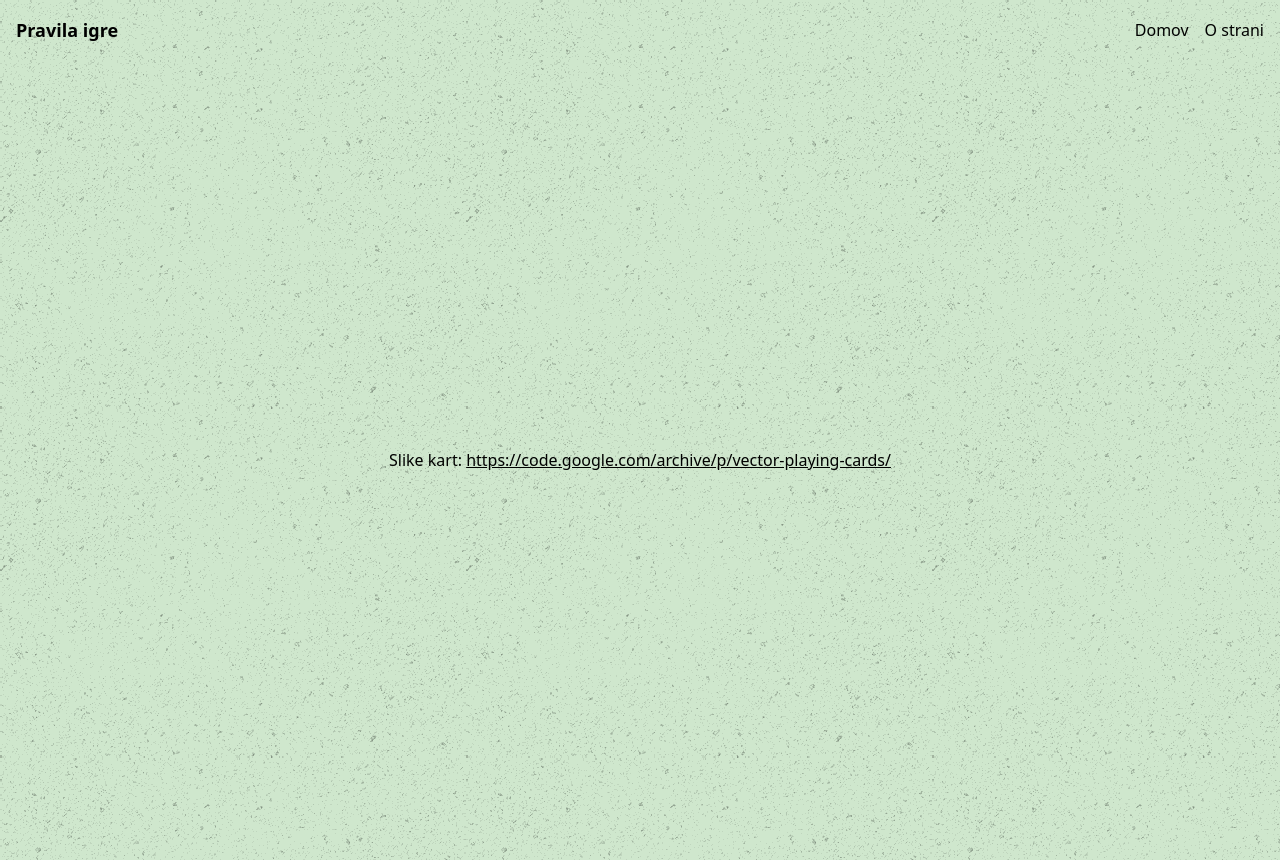
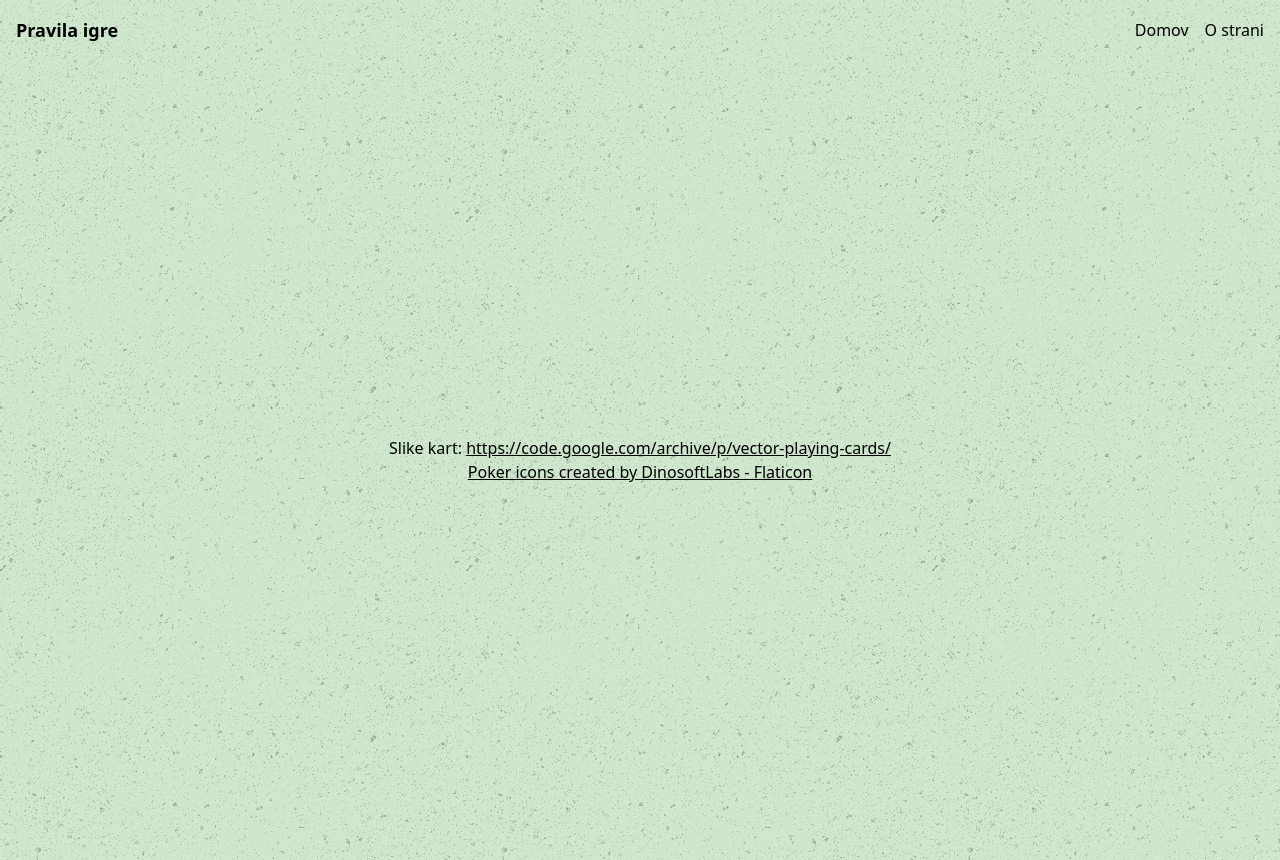
Before and after one commit to Urichh/furajbus, an Angular app: page /about in a window 1280 px wide. Built offline with nearby package versions, Linux system fonts and the light colour scheme.

Commit message:
added icon and some basic SEO stuff

```diff
--- a/src/app/about/about.component.html
+++ b/src/app/about/about.component.html
@@ -1,4 +1,5 @@
 <div id="bg" class="flex flex-col items-center justify-center min-h-screen px-6">
     <p>Slike kart: <a href="https://code.google.com/archive/p/vector-playing-cards/" class="text-black-500 underline hover:text-gray-500">https://code.google.com/archive/p/vector-playing-cards/</a></p>
     <!--<img src="../../karte_default.png" id="banner" alt="logo?" class="w-1/3 md:w-1/5 lg:w-1/6 xl:w-1/8 h-auto mx-auto" />-->
+    <a href="https://www.flaticon.com/free-icons/poker" title="poker icons" class="text-black-500 underline hover:text-gray-500">Poker icons created by DinosoftLabs - Flaticon</a>
 </div>
--- a/src/index.html
+++ b/src/index.html
@@ -5,7 +5,8 @@
   <title>Avtobus (piramida)</title>
   <base href="/">
   <meta name="viewport" content="width=device-width, initial-scale=1">
-  <link rel="icon" type="image/x-icon" href="favicon.ico">
+  <meta name="description" content="Pravila za pivsko igro avtobus ali piramida."
+  <link rel="icon" type="image/x-icon" href="playing-card.ico">
 </head>
 <body>
     <app-root></app-root>
```
Also changed, not shown: 1 other file (tests, documents, lock files or other folders).
